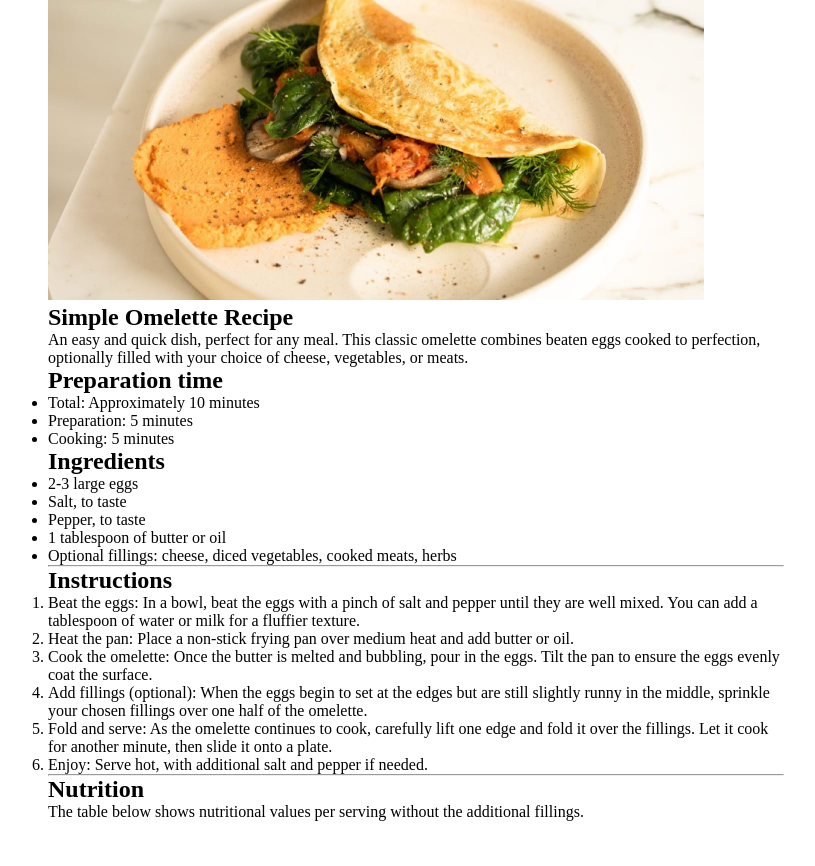
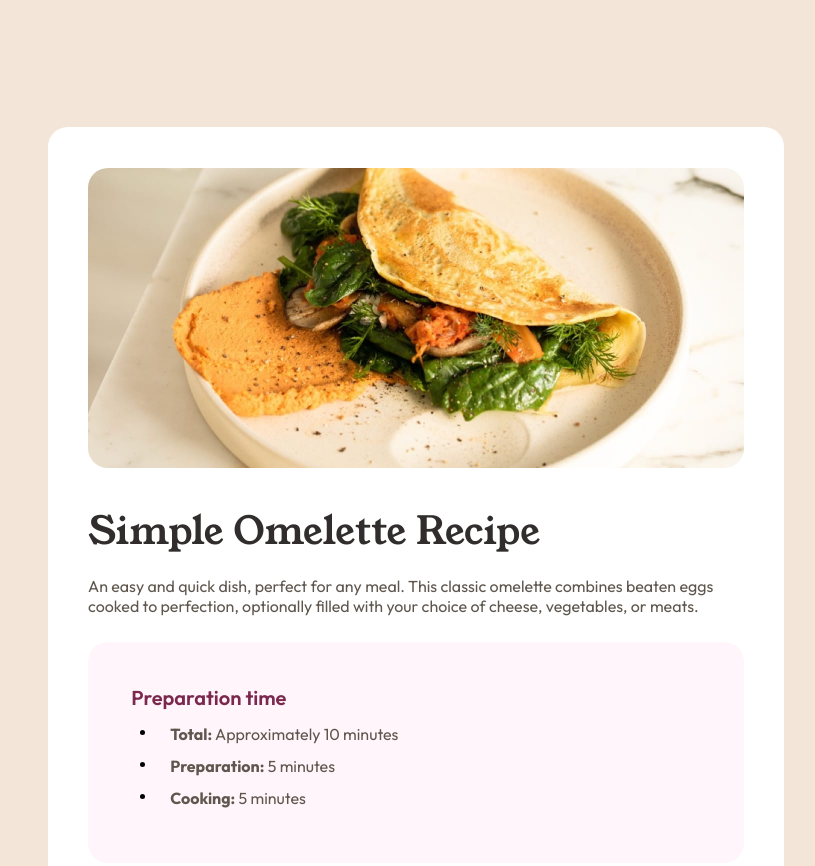
Before and after one commit to JoaoVictodev/recipe-page, a plain HTML site: page index.html in a window 1280 px wide. Shown: the top 866 px of the page, without its empty margins (224-1039 px from the left). Before the commit the page ends 821 px from the top, so only its background shows below. Drawn offline with Linux system fonts and the light colour scheme.

Commit message:
finalization recipe page

```diff
--- a/index.html
+++ b/index.html
@@ -34,26 +34,28 @@
   </head>
   <body>
     <section class="page-container">
-      <figure class="container">
+      <figure>
         <img src="./assets/images/image-omelette.jpeg" alt="" />
       </figure>
 
-      <h1>Simple Omelette Recipe</h1>
-      <p>
+      <main class="container">
+        <h1 class="title">Simple Omelette Recipe</h1>
+        <p class="paragraph">
           An easy and quick dish, perfect for any meal. This classic omelette
           combines beaten eggs cooked to perfection, optionally filled with your
           choice of cheese, vegetables, or meats.
         </p>
 
-      <article>
-        <h2>Preparation time</h2>
+        <article class="preparation">
+          <h2 class="preparation-title">Preparation time</h2>
           <ul>
-          <li>Total: Approximately 10 minutes</li>
-          <li>Preparation: 5 minutes</li>
-          <li>Cooking: 5 minutes</li>
+            <li><span>Total:</span> Approximately 10 minutes</li>
+            <li><span>Preparation:</span> 5 minutes</li>
+            <li><span>Cooking:</span> 5 minutes</li>
           </ul>
         </article>
-      <article>
+
+        <article class="ingredients">
           <h2>Ingredients</h2>
           <ul>
             <li>2-3 large eggs</li>
@@ -65,63 +67,76 @@
             </li>
           </ul>
         </article>
-      <hr />
-      <article>
+        <hr class="line" />
+        <article class="Instructions">
           <h2>Instructions</h2>
           <ol>
             <li>
-            Beat the eggs: In a bowl, beat the eggs with a pinch of salt and
-            pepper until they are well mixed. You can add a tablespoon of water
-            or milk for a fluffier texture.
+              <span>Beat the eggs:</span> In a bowl, beat the eggs with a pinch
+              of salt and pepper until they are well mixed. You can add a
+              tablespoon of water or milk for a fluffier texture.
             </li>
 
             <li>
-            Heat the pan: Place a non-stick frying pan over medium heat and add
-            butter or oil.
+              <span>Heat the pan:</span> Place a non-stick frying pan over
+              medium heat and add butter or oil.
             </li>
 
             <li>
-            Cook the omelette: Once the butter is melted and bubbling, pour in
-            the eggs. Tilt the pan to ensure the eggs evenly coat the surface.
+              <span>Cook the omelette:</span> Once the butter is melted and
+              bubbling, pour in the eggs. Tilt the pan to ensure the eggs evenly
+              coat the surface.
             </li>
             <li>
-            Add fillings (optional): When the eggs begin to set at the edges but
-            are still slightly runny in the middle, sprinkle your chosen
-            fillings over one half of the omelette.
+              <span>Add fillings (optional):</span> When the eggs begin to set
+              at the edges but are still slightly runny in the middle, sprinkle
+              your chosen fillings over one half of the omelette.
             </li>
 
             <li>
-            Fold and serve: As the omelette continues to cook, carefully lift
-            one edge and fold it over the fillings. Let it cook for another
-            minute, then slide it onto a plate.
+              <span> Fold and serve: </span>As the omelette continues to cook,
+              carefully lift one edge and fold it over the fillings. Let it cook
+              for another minute, then slide it onto a plate.
             </li>
 
-          <li>Enjoy: Serve hot, with additional salt and pepper if needed.</li>
+            <li>
+              <span> Enjoy:</span> Serve hot, with additional salt and pepper if
+              needed.
+            </li>
           </ol>
         </article>
-      <hr />
-      <article>
+        <hr class="nutri-hr" />
+        <article class="nutrition">
           <h2>Nutrition</h2>
-
-        <p>
+          <p class="nutri-description">
             The table below shows nutritional values per serving without the
             additional fillings.
           </p>
+          <div class="nutri-container">
+            <div>
+              <p>Calories</p>
+              <h4 class="weights">277kcal</h4>
+            </div>
+            <hr />
+            <div>
+              <p>Carbs</p>
+              <h4 class="weights">0g</h4>
+            </div>
+            <hr />
+            <div>
+              <p>Protein</p>
+              <h4 class="weights">20g</h4>
+            </div>
+            <hr />
+            <div>
+              <p>Fat</p>
+              <h4 class="weights">22g</h4>
+            </div>
+          </div>
         </article>
+      </main>
     </section>
 
-    <!-- Calories
-  277kcal
-
-  Carbs
-  0g
-
-  Protein
-  20g
-
-  Fat
-  22g
-   -->
     <!-- <div class="attribution">
     Challenge by <a href="https://www.frontendmentor.io?ref=challenge" target="_blank">Frontend Mentor.
     Coded by <a href="#">Your Name Here.
--- a/src/style.css
+++ b/src/style.css
@@ -4,23 +4,218 @@
   box-sizing: border-box;
 }
 
-.body {
+body {
   display: flex;
   background: hsl(30, 54%, 90%);
+  width: 100vw;
+  font-family: "Outfit", sans-serif;
+}
+
+h1,
+h2,
+h3 {
+  font-family: "Young Serif", serif;
 }
 
 .container {
   width: 100%;
   max-width: 656px;
+  margin: 0 auto;
+}
+
+figure {
+  width: 100%;
+  max-width: 656px;
+  margin: 0 auto;
 }
 
 .page-container {
   width: 100%;
   max-width: 736px;
   margin: 0 auto;
+  background-color: white;
+  padding-top: 41px;
+  margin-top: 7.938rem;
+  margin-bottom: 6.625rem;
+  padding-bottom: 27px;
+  border-radius: 20px;
 }
 
 img {
   max-width: 100%;
   object-fit: contain;
+  border-radius: 20px;
 }
+
+.title {
+  font-size: 2.4rem;
+  margin: 2rem 0 0 0;
+  font-weight: 400;
+  color: hsl(24, 5%, 18%);
+}
+
+.paragraph {
+  margin-top: 18px;
+}
+
+.paragraph,
+li {
+  font-weight: 400;
+  color: hsl(30, 10%, 34%);
+}
+
+.preparation {
+  margin-top: 26px;
+  max-width: 656px;
+  background-color: hsl(330, 100%, 98%);
+  padding: 2.7rem;
+  border-radius: 20px;
+}
+
+.preparation-title {
+  font-family: "Outfit", sans-serif;
+  font-size: 1.256rem;
+  font-weight: 600;
+  color: hsl(332, 51%, 32%);
+  padding-bottom: 14px;
+}
+
+.preparation ul,
+.ingredients ul {
+  display: block;
+  list-style: none;
+}
+
+.preparation ul li,
+.ingredients ul li {
+  margin-left: 39px;
+  margin-bottom: 12px;
+  position: relative;
+}
+
+.preparation ul li::before,
+.ingredients ul li::before {
+  content: "";
+  display: inline-flex;
+  width: 5px;
+  height: 5px;
+  background-color: black;
+  position: absolute;
+  top: 6px;
+  left: -30px;
+  border-radius: 50%;
+}
+
+span {
+  font-weight: bold;
+  color: hsl(30, 10%, 34%);
+}
+
+.ingredients h2 {
+  margin: 28px 0 22px 0;
+  font-size: 1.7rem;
+  color: hsl(14, 45%, 36%);
+}
+
+.ingredients ul {
+  margin-left: 0px;
+  margin-bottom: 23px;
+}
+
+hr {
+  border-color: hsl(30, 10%, 34%);
+  opacity: 0.1;
+}
+
+.Instructions {
+  margin-top: 30px;
+}
+
+.Instructions h2 {
+  font-size: 1.7rem;
+  color: hsl(14, 45%, 36%);
+  margin-bottom: 20px;
+}
+
+ol {
+  counter-reset: my-counter;
+  list-style-type: none;
+  position: relative;
+  display: grid;
+  gap: 16px;
+}
+
+ol li {
+  line-height: 25px;
+  counter-increment: my-counter;
+  margin-left: 30px;
+}
+
+ol li::before {
+  content: counter(my-counter) ".";
+  font-weight: bold;
+  color: hsl(14, 45%, 36%);
+  display: inline-block;
+  position: absolute;
+  left: 0px;
+}
+
+.nutri-hr {
+  margin: 30px 0;
+}
+
+.nutrition h2 {
+  font-size: 1.7rem;
+  color: hsl(14, 45%, 36%);
+  margin-bottom: 17px;
+}
+
+.nutri-container {
+  display: flex;
+  flex-direction: column;
+}
+
+.nutri-description {
+  margin-bottom: 26px;
+  color: hsl(30, 10%, 34%);
+}
+
+.nutri-container div {
+  display: flex;
+  width: 90%;
+  margin: 13px auto;
+}
+
+.nutri-container div p {
+  color: hsl(30, 10%, 34%);
+  width: 49%;
+}
+
+.weights {
+  color: hsl(14, 45%, 36%);
+}
+
+@media (max-width: 48rem) {
+  .page-container {
+    width: 100vw;
+    max-width: 100%;
+    margin: 0;
+    padding: 0;
+  }
+
+  .container{
+    max-width: 80%;
+  }
+
+  figure{
+    max-width: 100%;
+  }
+
+  img {
+    border-radius: 0px;
+    width: 100%;
+    object-fit: cover;
+  }
+
+
+}
```
Lines whose indentation alone changed are shown as unchanged.
